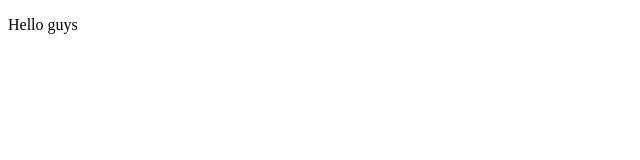
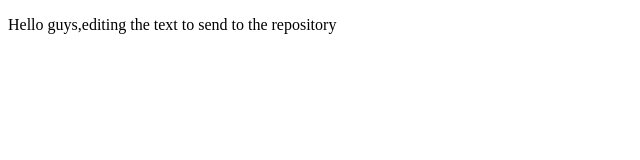
Before and after one commit to lenis1995/demoProjectPreworkCourse, a plain HTML site: page index.html in a window 1280 px wide. Shown: the whole page, without its empty margins (0-640 px from the left). Drawn offline with Linux system fonts and the light colour scheme.

Commit message:
index.html added

```diff
--- a/index.html
+++ b/index.html
@@ -7,6 +7,6 @@
     <title>Hola mundo</title>
 </head>
 <body>
-    <p>Hello guys</p>
+    <p>Hello guys,editing the text to send to the repository</p>
 </body>
 </html>
```
